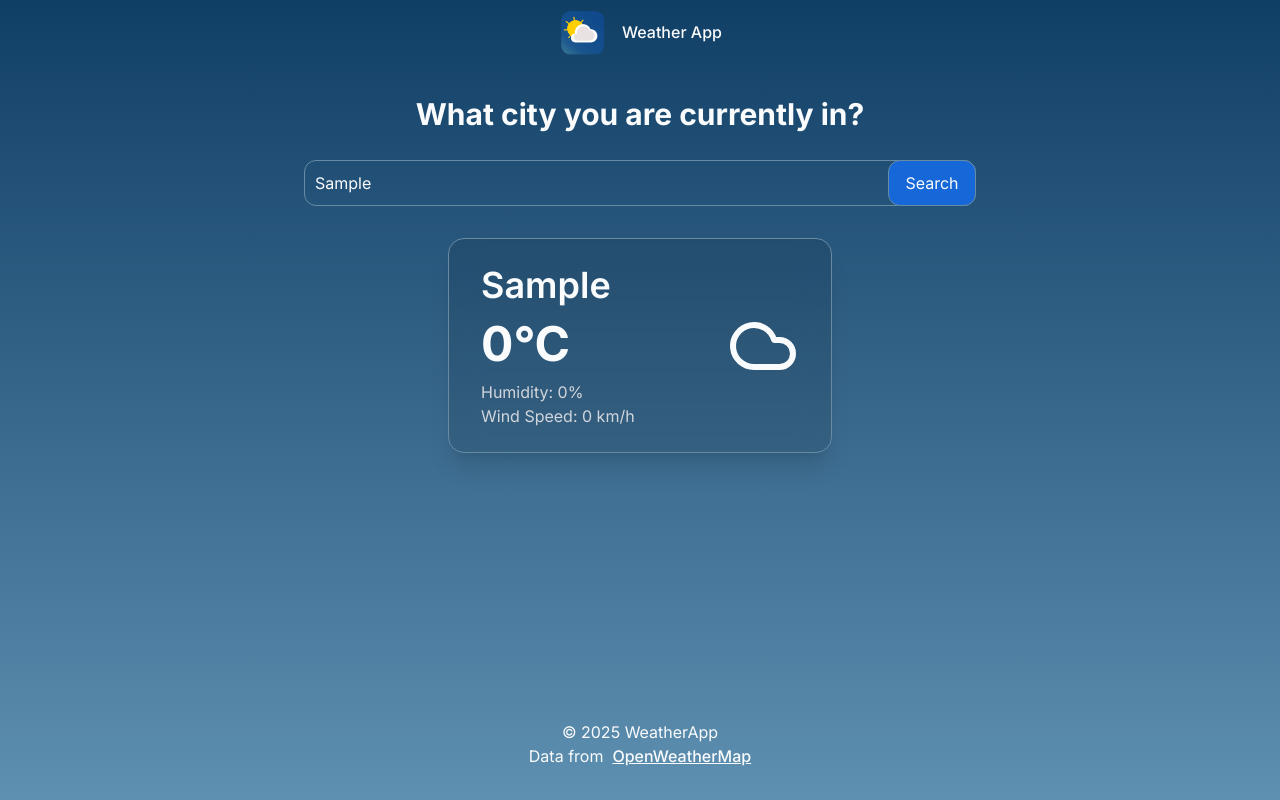
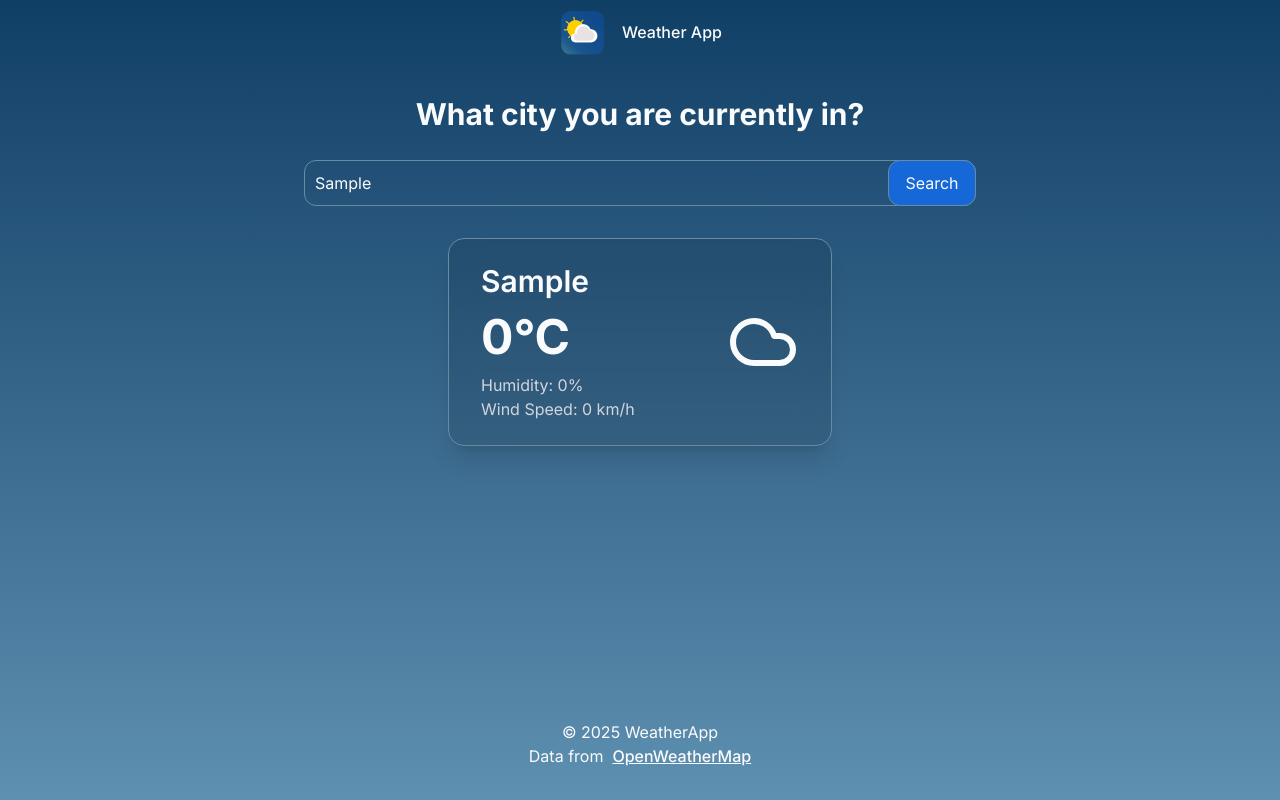
Before and after one commit to ilyasmdn/weather-app, a React (Vite) app: page / in a window 1280 px wide. Both pictures are taken after typing "Sample" into the empty fields and a click on the button "Search". Built offline with nearby package versions, Linux system fonts and the light colour scheme; no server answers.

Commit message:
fix the city name

```diff
--- a/src/components/WeatherDisplay.tsx
+++ b/src/components/WeatherDisplay.tsx
@@ -64,7 +64,7 @@ const WeatherDisplay: React.FC<WeatherDisplayProps> = ({
     // Display weather data if available
     <div className="weather-display text-center bg-black/10 backdrop-blur-lg border border-border px-8 py-6 rounded-2xl shadow-xl max-w-sm mx-auto flex flex-col sm:flex-row items-center gap-6">
       <div className="flex flex-col flex-1 items-center sm:items-start text-text">
-        <h1 className="text-3xl md:text-4xl font-semibold leading-tight mb-1.5">
+        <h1 className="text-3xl font-semibold leading-tight mb-1.5">
           {city}
         </h1>
         <h3 className="text-xl font-normal text-gray-300 capitalize mb-1.5">{description}</h3>
```
